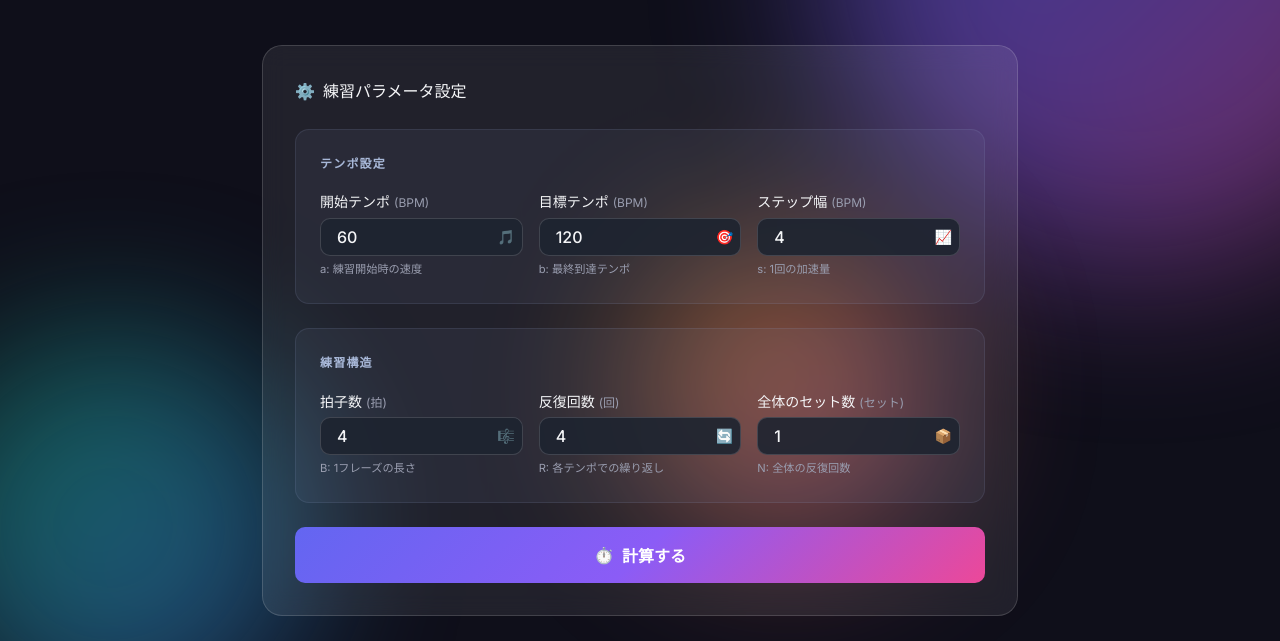
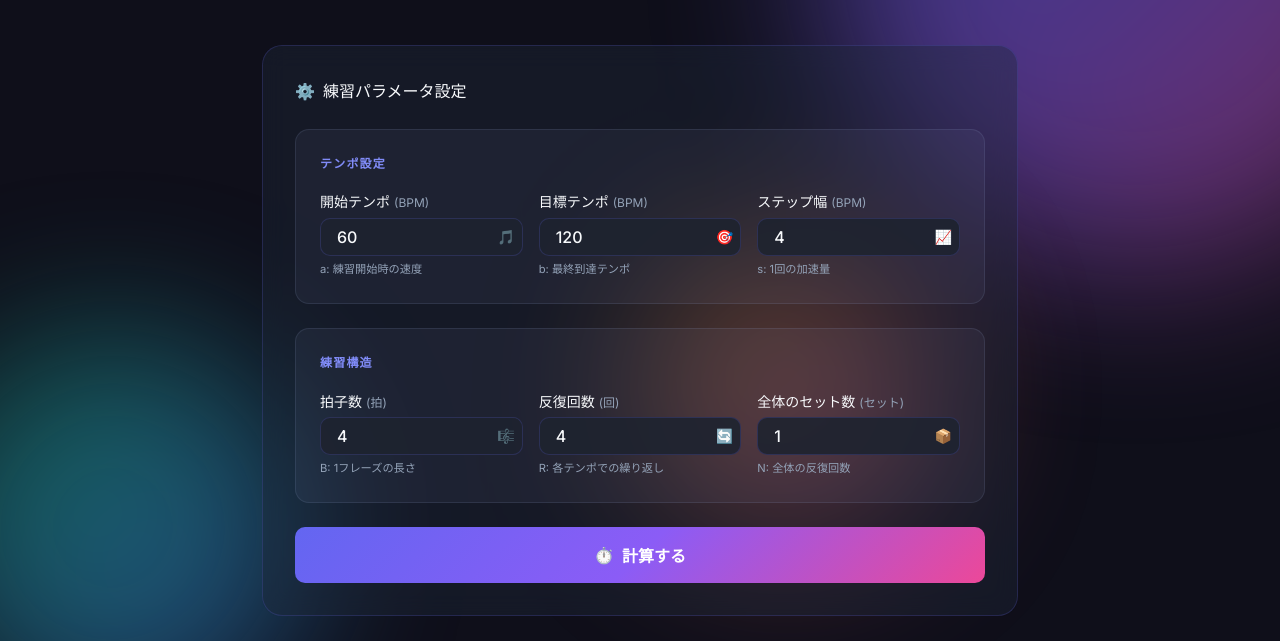
Before and after one commit to GAKU27/tempo-practice-calculator, a plain HTML site: page index.html in a window 1280 px wide. Shown: the part 159-800 px from the top of the page. Drawn offline with Linux system fonts and the light colour scheme.

Commit message:
Update tempo-calculator.css

```diff
--- a/tempo-calculator.css
+++ b/tempo-calculator.css
@@ -5,25 +5,25 @@
 
 /* CSS Variables & Design Tokens */
 :root {
-    /* Calm Color Palette - Good visibility */
-    --color-primary: #8b9dc3;
-    --color-primary-light: #a8b8d8;
-    --color-primary-dark: #6b7aa3;
-    --color-secondary: #c3a88b;
-    --color-tertiary: #8bc3a8;
-    --color-accent: #d4b896;
+    /* Vibrant Color Palette */
+    --color-primary: #6366f1;
+    --color-primary-light: #818cf8;
+    --color-primary-dark: #4f46e5;
+    --color-secondary: #06b6d4;
+    --color-tertiary: #10b981;
+    --color-accent: #ec4899;
 
-    /* Background - Brighter blue-gray */
-    --color-bg-dark: #2a3242;
-    --color-bg-card: rgba(255, 255, 255, 0.08);
-    --color-bg-card-hover: rgba(255, 255, 255, 0.12);
-    --color-border: rgba(255, 255, 255, 0.15);
-    --color-border-light: rgba(255, 255, 255, 0.22);
+    /* Background - Deep Dark Blue */
+    --color-bg-dark: #0f172a;
+    --color-bg-card: rgba(30, 41, 59, 0.4);
+    --color-bg-card-hover: rgba(30, 41, 59, 0.6);
+    --color-border: rgba(99, 102, 241, 0.2);
+    --color-border-light: rgba(99, 102, 241, 0.4);
 
-    /* Text - Good contrast */
-    --color-text-primary: #f5f6f8;
-    --color-text-secondary: #c5c9d5;
-    --color-text-muted: #9a9eb0;
+    /* Text - High Contrast */
+    --color-text-primary: #f8fafc;
+    --color-text-secondary: #cbd5e1;
+    --color-text-muted: #94a3b8;
 
     /* Gradients - Subtle and calm */
     --gradient-primary: linear-gradient(135deg, #6366f1 0%, #8b5cf6 50%, #ec4899 100%);
```
